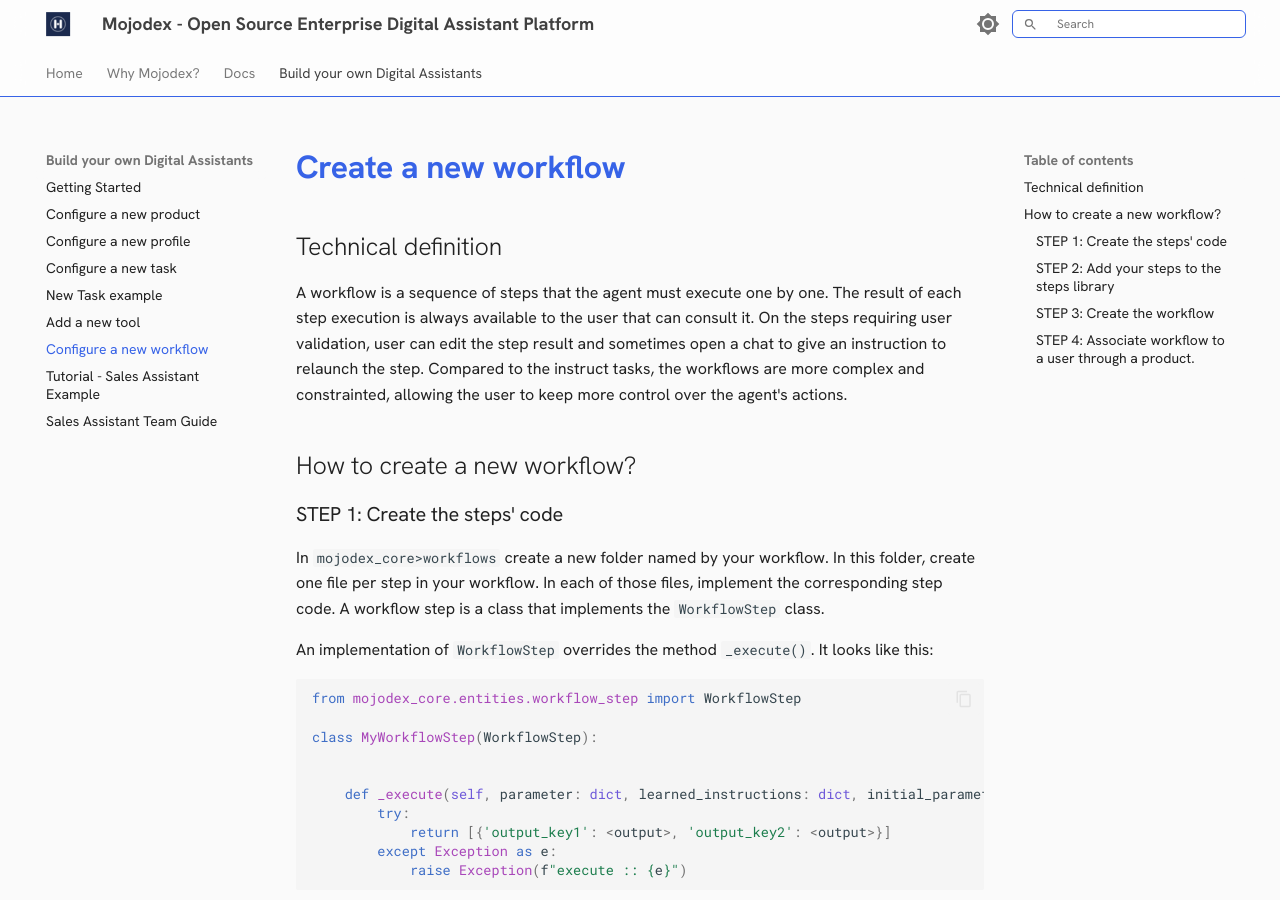
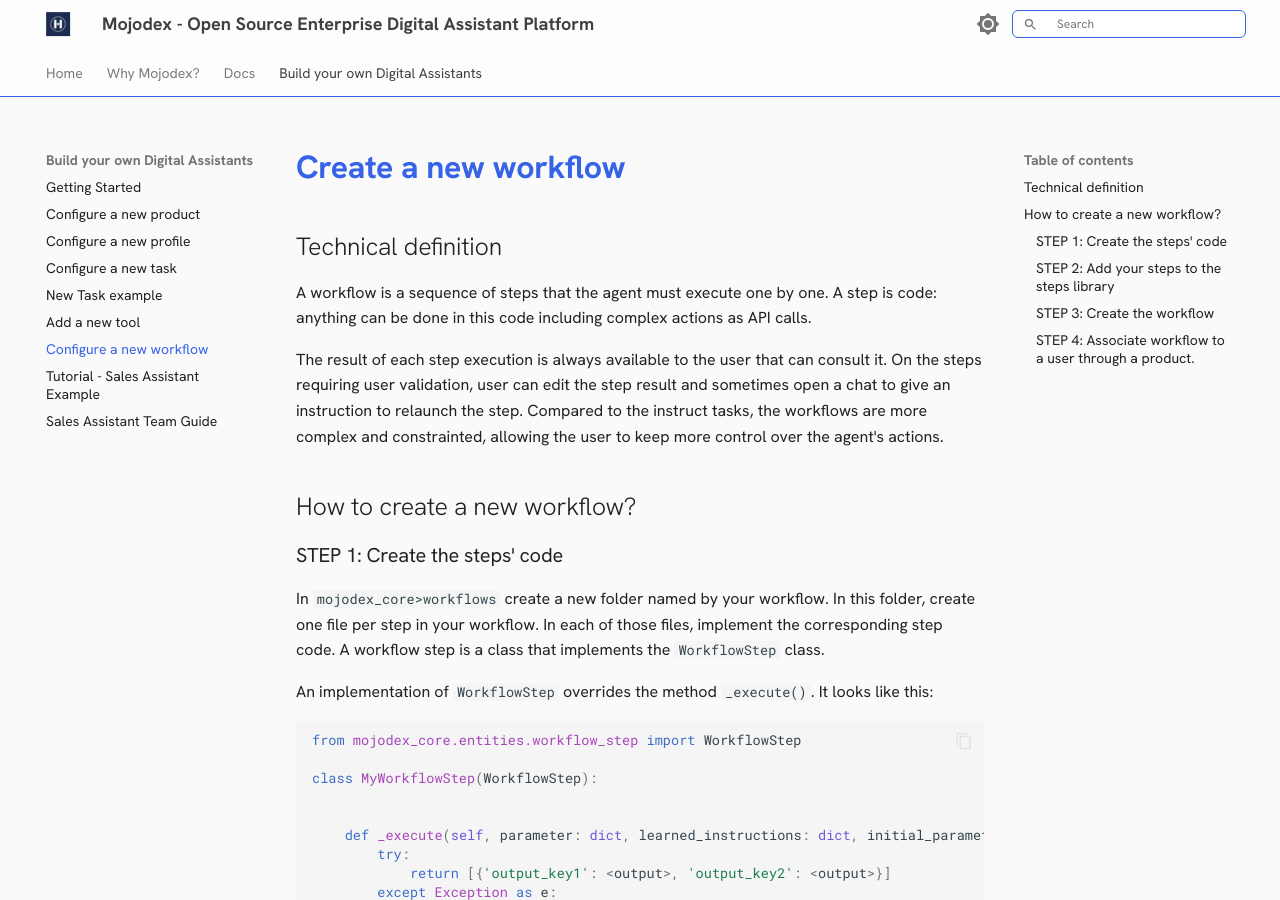
Before and after one commit to hoomano/mojodex, an MkDocs documentation site: the page built from docs/guides/workflows/new_workflow.md, in a window 1280 px wide and 900 px high. Built offline with MkDocs 1.6.1 and Material for MkDocs 9.7.7, drawn with Linux system fonts in a browser that asks for light colours; some of the changed text lies outside the part shown.

Commit message:
add details on new workflow doc

````diff
--- a/docs/guides/workflows/new_workflow.md
+++ b/docs/guides/workflows/new_workflow.md
@@ -1,7 +1,9 @@
 # Create a new workflow
 
 ## Technical definition
-A workflow is a sequence of steps that the agent must execute one by one. The result of each step execution is always available to the user that can consult it. On the steps requiring user validation, user can edit the step result and sometimes open a chat to give an instruction to relaunch the step.
+A workflow is a sequence of steps that the agent must execute one by one. A step is code: anything can be done in this code including complex actions as API calls.
+
+The result of each step execution is always available to the user that can consult it. On the steps requiring user validation, user can edit the step result and sometimes open a chat to give an instruction to relaunch the step.
 Compared to the instruct tasks, the workflows are more complex and constrainted, allowing the user to keep more control over the agent's actions.
 
 ## How to create a new workflow?
@@ -86,6 +88,13 @@
 }'
 ```
 
+> **Note regarding "result_chat_enabled" parameter**:
+Be careful that once on result page:
+> - Assistant will no longer be able to re-launch past steps code - therefore relaunch api requests or other…
+> - Text has been generated by a whole chain of steps. It could be too long for context-windows on a basic LLM chat call.
+
+> As a consequence, depending on the workflow, it may be relevant to disable the chat on result to avoid user confusion (preventing them to ask to re-launch a query for example)
+
 
 ### STEP 4: Associate workflow to a user through a product.
 Replace `<BACKOFFICE_SECRET>` with your actual token and `<user_id>` and `<task_pk>` with the actual user id and workflow primary key.
````
